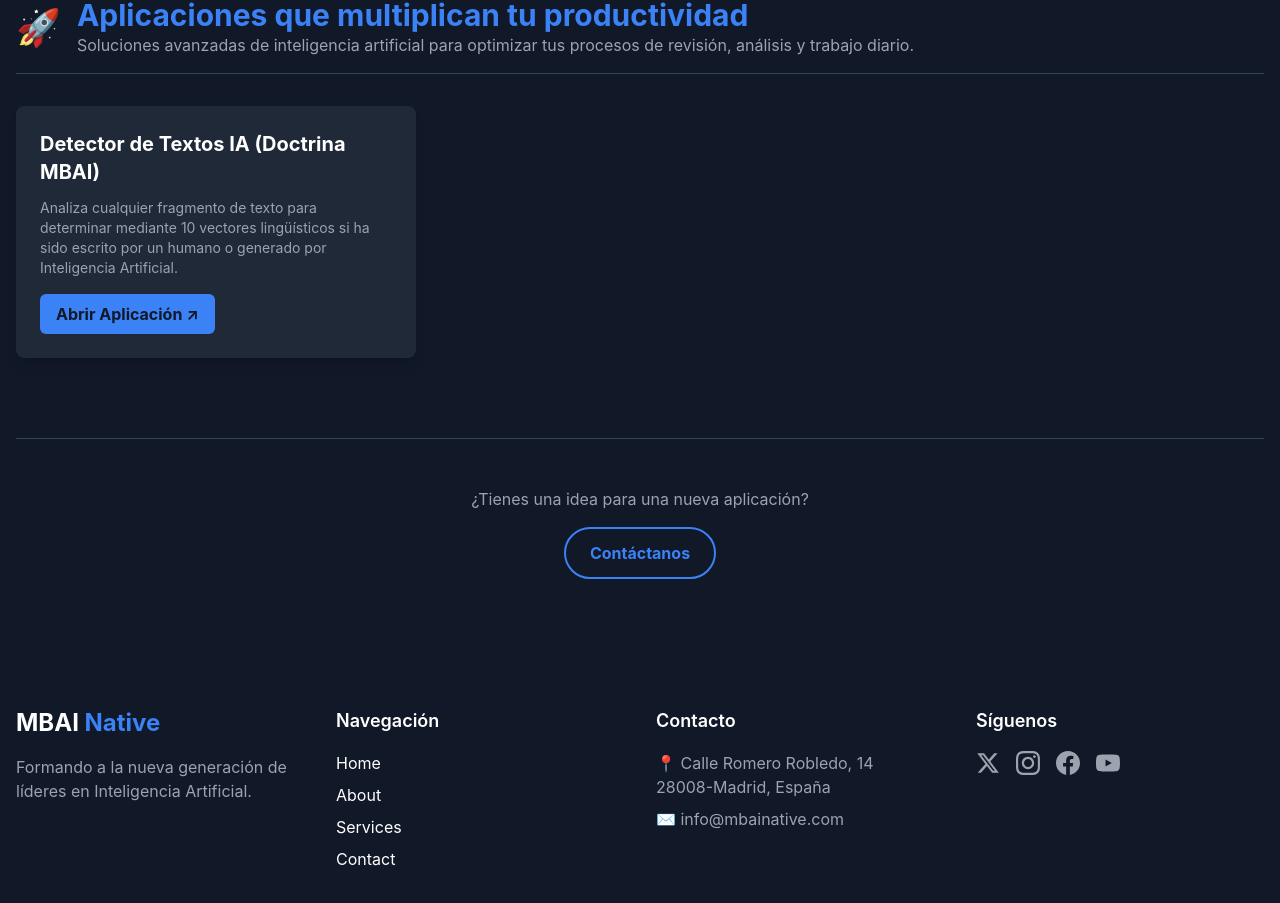
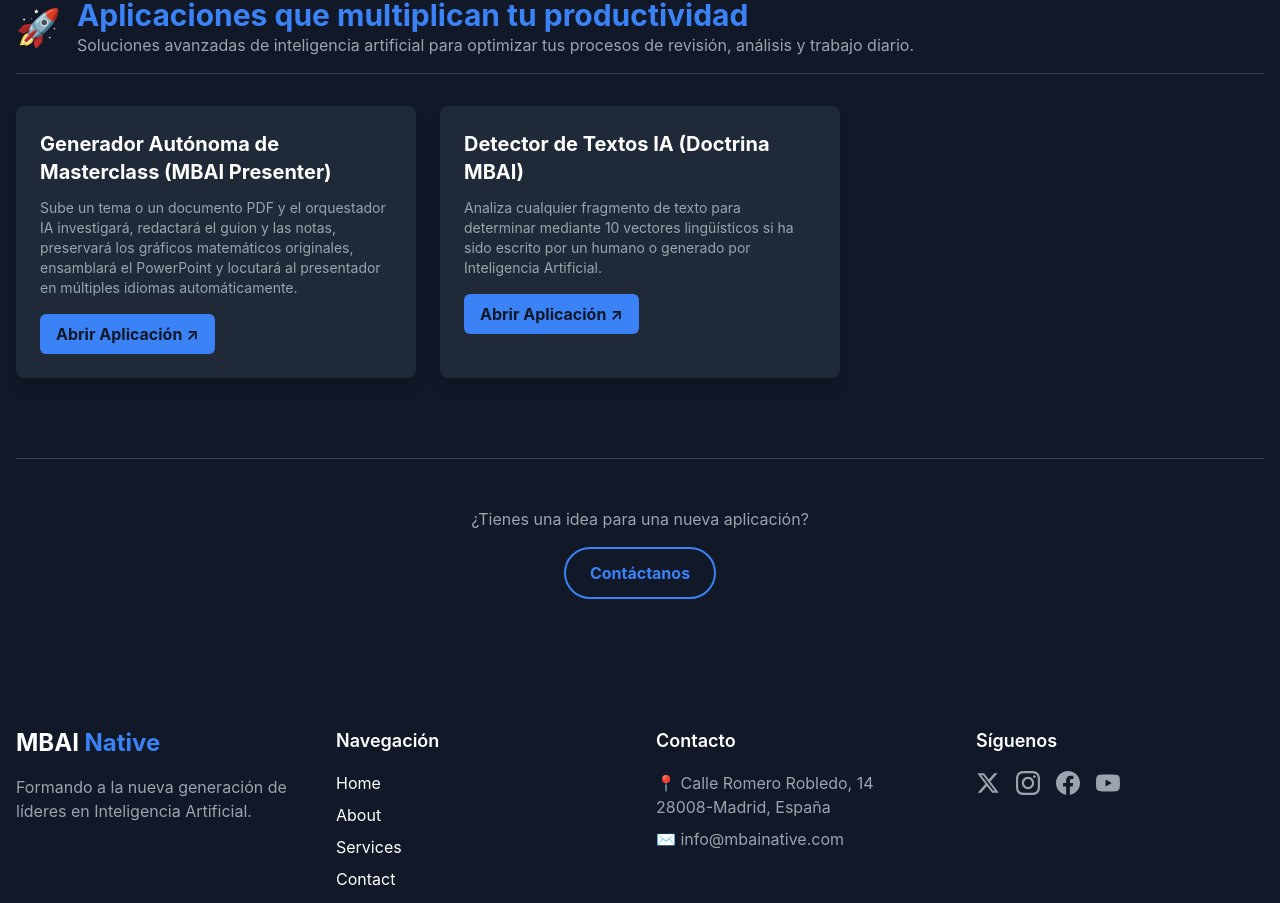
Before and after one commit to lbt00001-beep/mbainative-website, a Next.js app in the folder app/: page /aplicaciones in a window 1280 px wide. Shown: the part 2932-3835 px from the top of the page. Built offline with nearby package versions, Linux system fonts and the light colour scheme.

Commit message:
Añadir herramienta Generadora PPTX a la grid

```diff
--- a/app/app/aplicaciones/page.tsx
+++ b/app/app/aplicaciones/page.tsx
@@ -149,6 +149,13 @@ const categorias = [
     descripcion: "Soluciones avanzadas de inteligencia artificial para optimizar tus procesos de revisión, análisis y trabajo diario.",
     apps: [
       {
+        nombre: "Generador Autónoma de Masterclass (MBAI Presenter)",
+        descripcion: "Sube un tema o un documento PDF y el orquestador IA investigará, redactará el guion y las notas, preservará los gráficos matemáticos originales, ensamblará el PowerPoint y locutará al presentador en múltiples idiomas automáticamente.",
+        url: "https://presentador-masterclass-mbai.streamlit.app/",
+        tipo: "externo",
+        estado: "disponible"
+      },
+      {
         nombre: "Detector de Textos IA (Doctrina MBAI)",
         descripcion: "Analiza cualquier fragmento de texto para determinar mediante 10 vectores lingüísticos si ha sido escrito por un humano o generado por Inteligencia Artificial.",
         url: "https://mbai-native-detector-2026.web.app",
```
